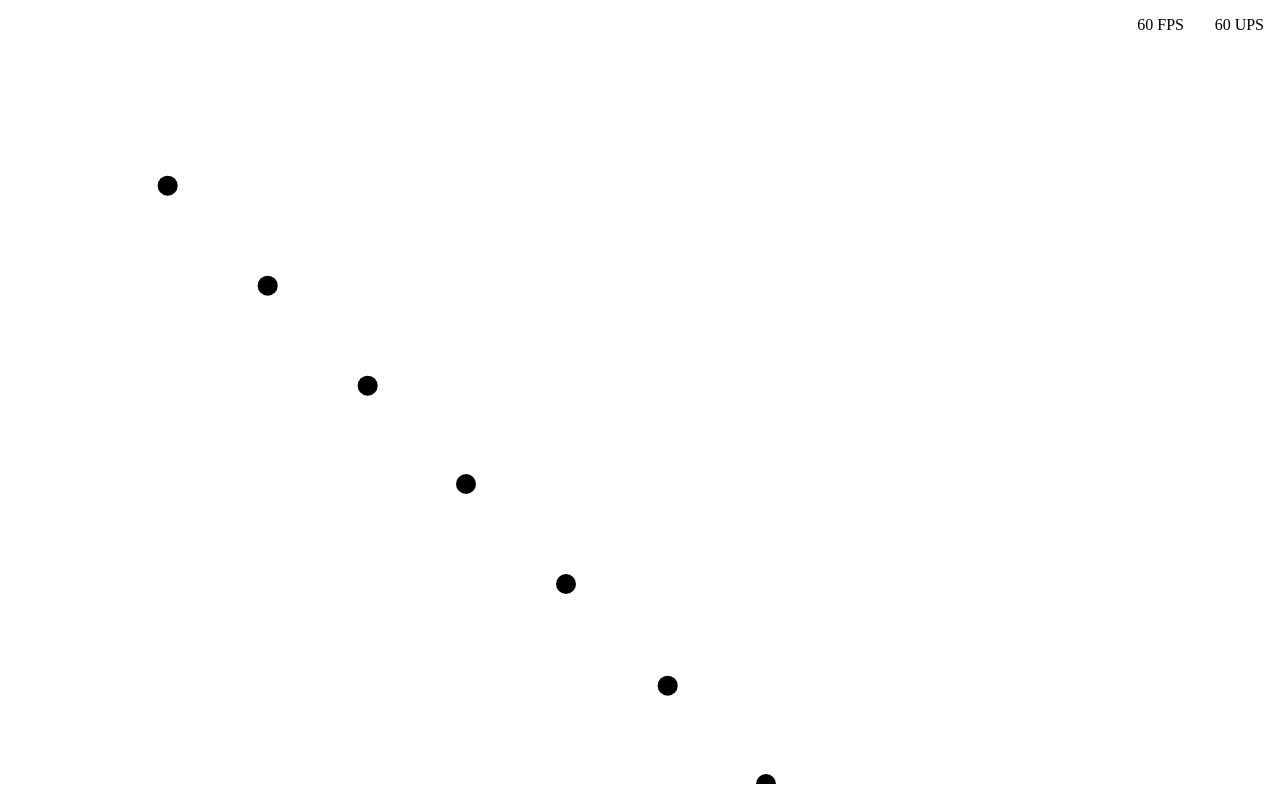
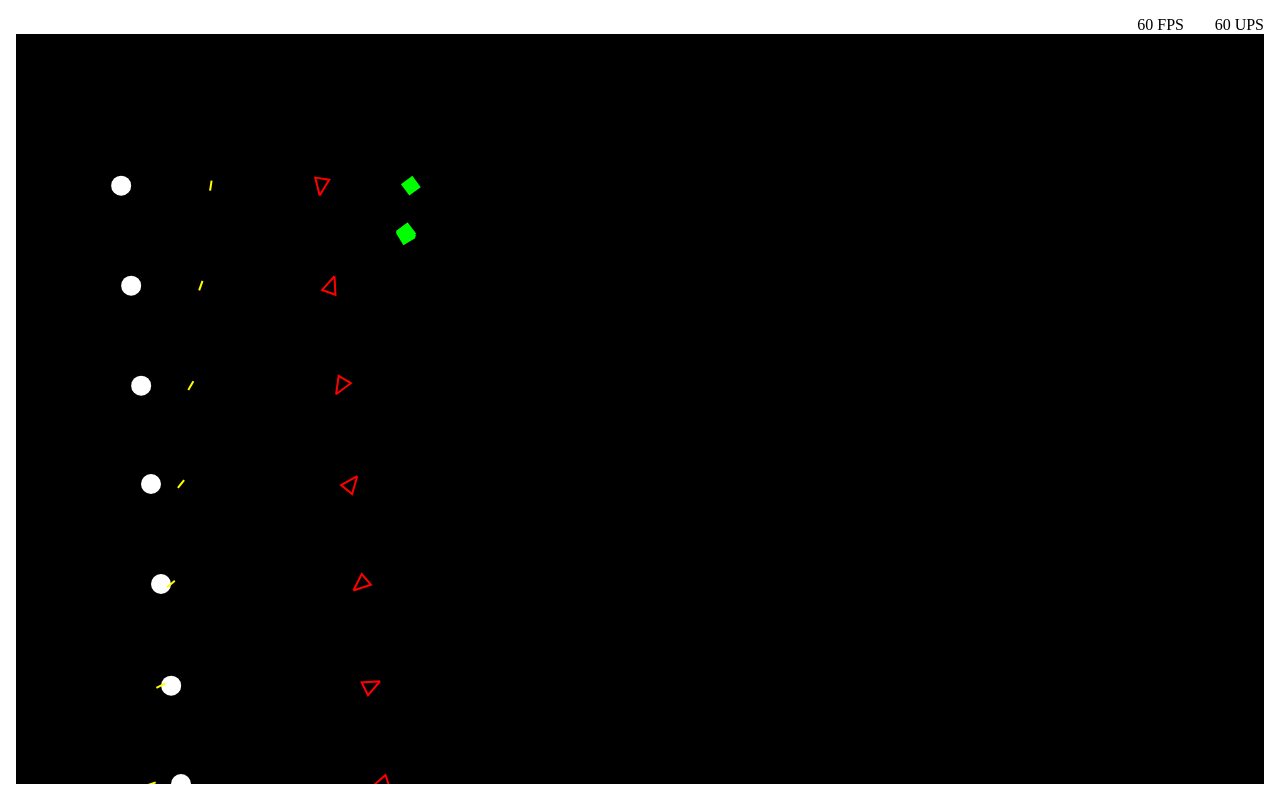
Before and after one commit to NicoKandut/asteroid-pew-pew, a website built with Vite: page index.html in a window 1280 px wide. Built offline with nearby package versions, Linux system fonts and the light colour scheme.

Commit message:
feat: Add example entity spawning

```diff
--- a/src/main.js
+++ b/src/main.js
@@ -20,6 +20,9 @@ let updatesLastSecond = 0;
 let framesLastSecond = 0;
 
 const asteroids = [];
+const bullets = [];
+const rockets = [];
+let spaceship = null;
 
 const main = () => {
   renderer.init();
@@ -32,7 +35,12 @@ const main = () => {
     }
   });
 
-  setInterval(addAsteroid, 1000);
+  setInterval(() => {
+    addAsteroid(100, 100, 0);
+    addBullet(200, 100, 0);
+    addRocket(300, 100, 0);
+    addSpaceship(400, 100, 0);
+  }, 1000);
 
   requestAnimationFrame(doFrame);
 };
@@ -67,13 +75,56 @@ const doFrame = () => {
 
 const update = (deltaTime) => {
   for (const asteroid of asteroids) {
-    asteroid.transform.position.x += deltaTime / 10;
+    asteroid.transform.position.x += deltaTime / 100;
     asteroid.transform.position.y += deltaTime / 10;
+    asteroid.transform.rotation += deltaTime / 300;
+    renderer.updateEntity(
+      renderer.ASTEROID,
+      asteroid.id,
+      asteroid.transform.position,
+      asteroid.transform.rotation
+    );
+  }
+
+  for (const bullet of bullets) {
+    bullet.transform.position.x -= deltaTime / 100;
+    bullet.transform.position.y += deltaTime / 10;
+    bullet.transform.rotation += deltaTime / 300;
+    renderer.updateEntity(
+      renderer.BULLET,
+      bullet.id,
+      bullet.transform.position,
+      bullet.transform.rotation
+    );
+  }
+
+  for (const rocket of rockets) {
+    rocket.transform.position.x += deltaTime / 100;
+    rocket.transform.position.y += deltaTime / 10;
+    rocket.transform.rotation += deltaTime / 300;
+    renderer.updateEntity(
+      renderer.ROCKET,
+      rocket.id,
+      rocket.transform.position,
+      rocket.transform.rotation
+    );
+  }
+
+  if (spaceship) {
+    spaceship.transform.position.x -= deltaTime / 100;
+    spaceship.transform.position.y += deltaTime / 10;
+    spaceship.transform.rotation += deltaTime / 300;
+    renderer.updateEntity(
+      renderer.SPACESHIP,
+      spaceship.id,
+      spaceship.transform.position,
+      spaceship.transform.rotation
+    );
   }
 };
 
-const addAsteroid = () => {
-  const transform = { position: { x: 100, y: 100 }, rotation: 0 };
+const addAsteroid = (x, y, rotation) => {
+  const transform = { position: { x, y }, rotation };
   const id = renderer.addEntity(
     renderer.ASTEROID,
     transform.position,
@@ -87,4 +138,49 @@ const removeAsteroid = (id) => {
   asteroids.splice(id, 1);
 };
 
+const addBullet = (x, y, rotation) => {
+  const transform = { position: { x, y }, rotation };
+  const id = renderer.addEntity(
+    renderer.BULLET,
+    transform.position,
+    transform.rotation
+  );
+  bullets.push({ id, transform });
+};
+
+const removeBullet = (id) => {
+  renderer.removeEntity(renderer.BULLET, id);
+  bullets.splice(id, 1);
+};
+
+const addRocket = (x, y, rotation) => {
+  const transform = { position: { x, y }, rotation };
+  const id = renderer.addEntity(
+    renderer.ROCKET,
+    transform.position,
+    transform.rotation
+  );
+  rockets.push({ id, transform });
+};
+
+const removeRocket = (id) => {
+  renderer.removeEntity(renderer.ROCKET, id);
+  rockets.splice(id, 1);
+};
+
+const addSpaceship = (x, y, rotation) => {
+  const transform = { position: { x, y }, rotation };
+  const id = renderer.addEntity(
+    renderer.SPACESHIP,
+    transform.position,
+    transform.rotation
+  );
+  spaceship = { id, transform };
+};
+
+const removeSpaceship = (id) => {
+  renderer.removeEntity(renderer.SPACESHIP, id);
+  spaceship = null;
+};
+
 main();
--- a/src/renderer/2d.js
+++ b/src/renderer/2d.js
@@ -18,13 +18,14 @@ const asteroid = {
 const bullet = {
   color: "#ffff00",
   type: "line",
-  length: 3,
+  length: 10,
+  strokeWidth: 2,
 };
 
 const rocket = {
   color: "#ff0000",
   type: "triangle",
-  radius: 1.5,
+  radius: 10,
 };
 
 const spaceship = {
@@ -41,6 +42,13 @@ const entities = {
   [SPACESHIP]: [],
 };
 
+const entityData = {
+  [ASTEROID]: asteroid,
+  [BULLET]: bullet,
+  [ROCKET]: rocket,
+  [SPACESHIP]: spaceship,
+};
+
 // init
 export const init = () => {
   console.info("renderer inititalized");
@@ -52,7 +60,9 @@ export const render = () => {
   context.clearRect(0, 0, canvas.width, canvas.height);
 
   for (const type in entities) {
-    context.fillStyle = type.color;
+    context.fillStyle = entityData[type].color;
+    context.strokeStyle = entityData[type].color;
+    context.lineWidth = entityData[type]?.strokeWidth ?? 0;
     for (const entity of entities[type]) {
       switch (type) {
         case ASTEROID:
@@ -102,7 +112,7 @@ const drawBullet = (position, rotation) => {
 };
 
 const drawRocket = (position, rotation) => {
-  const third = (2 * Math.PI) / 3;
+  const third = (2 * Math.PI) / 8;
   context.beginPath();
   context.moveTo(
     position.x + rocket.radius * Math.cos(rotation),
@@ -115,6 +125,10 @@ const drawRocket = (position, rotation) => {
   context.lineTo(
     position.x - rocket.radius * Math.cos(rotation - third),
     position.y - rocket.radius * Math.sin(rotation - third)
+  );
+  context.lineTo(
+    position.x + rocket.radius * Math.cos(rotation),
+    position.y + rocket.radius * Math.sin(rotation)
   );
   context.stroke();
 };
--- a/src/style.css
+++ b/src/style.css
@@ -30,4 +30,5 @@ canvas {
   display: block;
   width: 100%;
   flex: 1;
+  background-color: black;
 }
```
